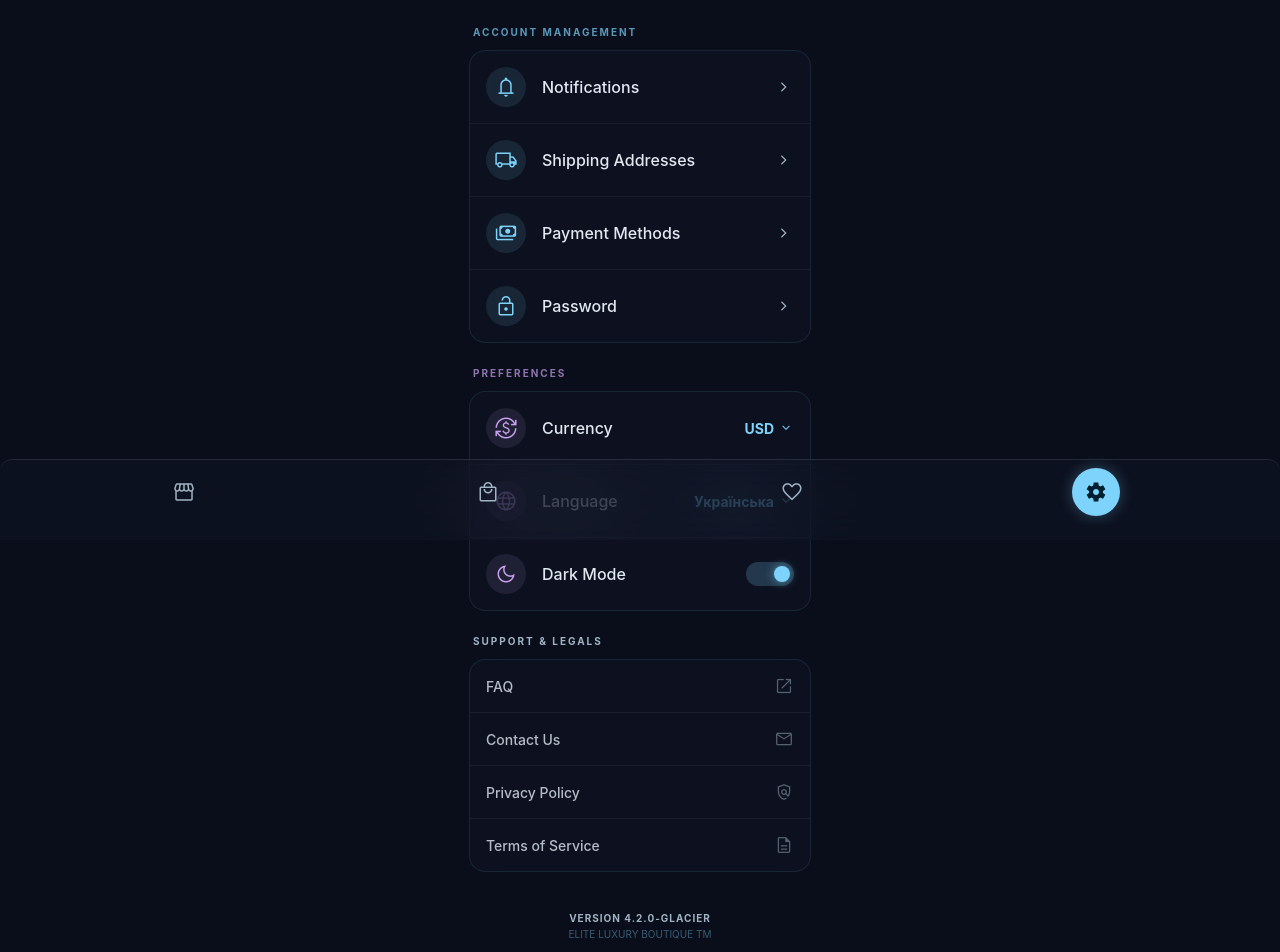
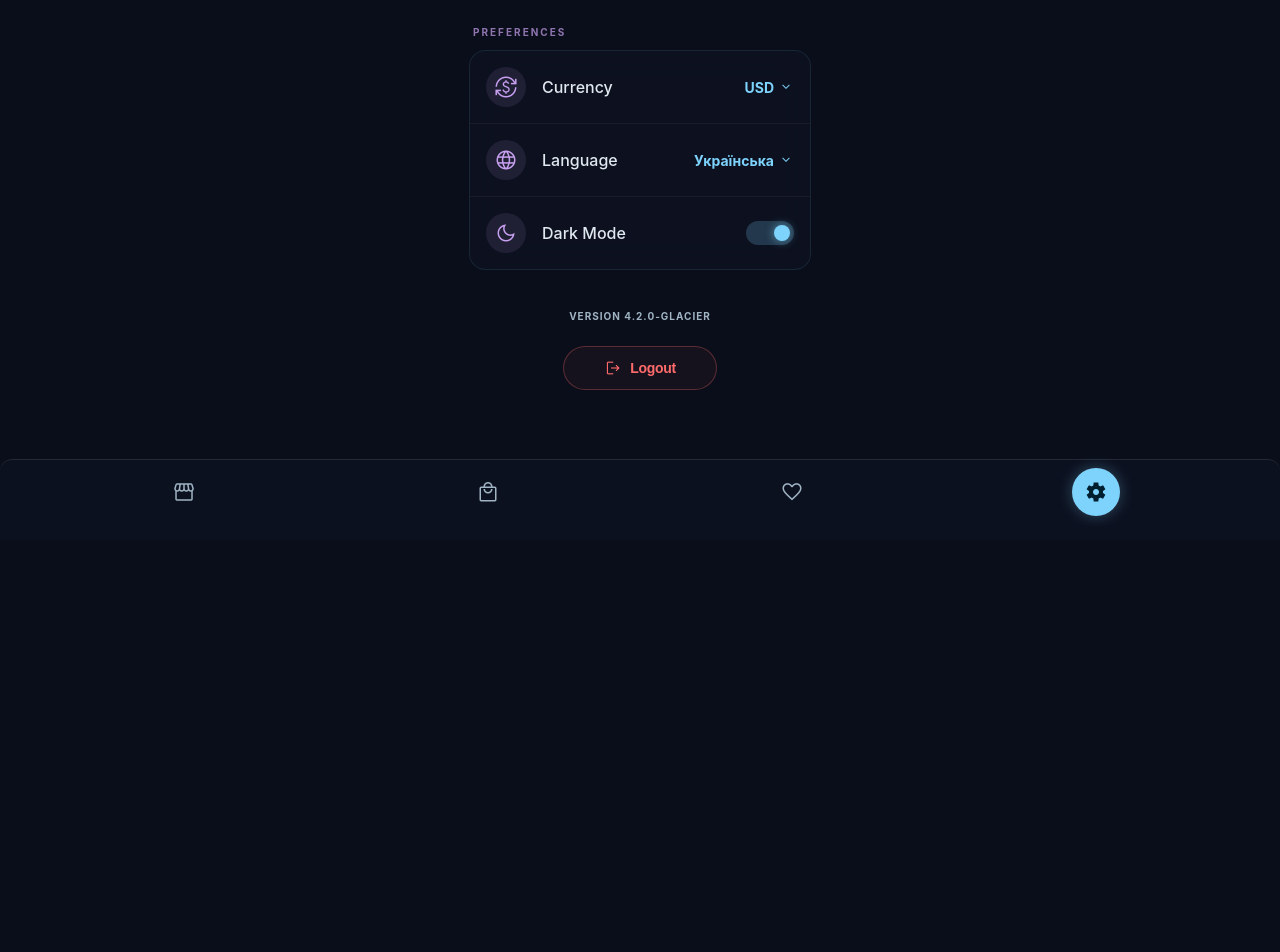
Before and after one commit to zevsozavr/plugstreetwearbot, a React (Vite) app: page /settings in a window 1280 px wide. Shown: the part 260-1212 px from the top of the page. After the commit the page ends 884 px from the top, so only its background shows below. Built offline with nearby package versions, Linux system fonts and the light colour scheme.

Commit message:
fix settings: arrow_back header, remove non-functional buttons (Account Management, Support & Legals), remove ELITE TM text

```diff
--- a/src/pages/Settings.tsx
+++ b/src/pages/Settings.tsx
@@ -52,9 +52,9 @@ export function Settings() {
           height: 64,
         }}
       >
-        <span className="material-symbols-outlined" style={{ color: '#7dd3fc', cursor: 'pointer' }}>menu</span>
+        <span className="material-symbols-outlined" style={{ color: '#7dd3fc', cursor: 'pointer' }} onClick={() => navigate(-1)}>arrow_back</span>
         <h1 style={{ fontFamily: 'Inter', fontSize: 24, fontWeight: 800, letterSpacing: '-0.03em', color: '#7dd3fc' }}>ELITE</h1>
-        <span className="material-symbols-outlined" style={{ color: '#7dd3fc', cursor: 'pointer' }}>shopping_bag</span>
+        <span className="material-symbols-outlined" style={{ color: '#7dd3fc', cursor: 'pointer' }} onClick={() => navigate('/cart')}>shopping_bag</span>
       </header>
 
       <main style={{ paddingTop: 96, paddingLeft: 24, paddingRight: 24 }}>
@@ -109,41 +109,7 @@ export function Settings() {
           </div>
         </section>
 
-        {/* Account Management */}
-        <section style={{ marginBottom: 24 }}>
-          <h3 style={{ fontSize: 10, textTransform: 'uppercase', letterSpacing: '0.2em', fontWeight: 700, color: '#7dd3fc', opacity: 0.7, padding: '0 4px', marginBottom: 12 }}>
-            Account Management
-          </h3>
-          <div style={sectionStyle}>
-            {[
-              { icon: 'notifications', label: 'Notifications' },
-              { icon: 'local_shipping', label: 'Shipping Addresses' },
-              { icon: 'payments', label: 'Payment Methods' },
-              { icon: 'lock_open', label: 'Password' },
-            ].map((item, i) => (
-              <div key={item.label} style={{ ...rowStyle, ...(i < 3 ? rowBorder : {}) }}>
-                <div style={{ display: 'flex', alignItems: 'center', gap: 16 }}>
-                  <div
-                    style={{
-                      width: 40,
-                      height: 40,
-                      display: 'flex',
-                      alignItems: 'center',
-                      justifyContent: 'center',
-                      borderRadius: 24,
-                      background: 'rgba(125, 211, 252, 0.1)',
-                      color: '#7dd3fc',
-                    }}
-                  >
-                    <span className="material-symbols-outlined">{item.icon}</span>
-                  </div>
-                  <span style={{ fontWeight: 500, color: '#e0e8f0' }}>{item.label}</span>
-                </div>
-                <span className="material-symbols-outlined" style={{ color: '#a0b4c4', fontSize: 20 }}>chevron_right</span>
-              </div>
-            ))}
-          </div>
-        </section>
+
 
         {/* Preferences */}
         <section style={{ marginBottom: 24 }}>
@@ -248,36 +214,13 @@ export function Settings() {
           </div>
         </section>
 
-        {/* Support & Legals */}
-        <section style={{ marginBottom: 24 }}>
-          <h3 style={{ fontSize: 10, textTransform: 'uppercase', letterSpacing: '0.2em', fontWeight: 700, color: '#a0b4c4', padding: '0 4px', marginBottom: 12 }}>
-            Support &amp; Legals
-          </h3>
-          <div style={sectionStyle}>
-            {[
-              { icon: 'launch', label: 'FAQ' },
-              { icon: 'mail', label: 'Contact Us' },
-              { icon: 'policy', label: 'Privacy Policy' },
-              { icon: 'description', label: 'Terms of Service' },
-            ].map((item, i) => (
-              <div key={item.label} style={{ ...rowStyle, ...(i < 3 ? rowBorder : {}) }}>
-                <span style={{ fontWeight: 500, opacity: 0.8, color: '#e0e8f0', fontSize: 14 }}>{item.label}</span>
-                <span className="material-symbols-outlined" style={{ color: '#a0b4c4', opacity: 0.5, fontSize: 20 }}>{item.icon}</span>
-              </div>
-            ))}
-          </div>
-        </section>
+
 
         {/* About */}
         <section style={{ paddingTop: 16, paddingBottom: 48, display: 'flex', flexDirection: 'column', alignItems: 'center', gap: 24 }}>
-          <div style={{ textAlign: 'center' }}>
-            <p style={{ fontSize: 10, fontWeight: 700, letterSpacing: '0.1em', textTransform: 'uppercase', color: '#a0b4c4' }}>
-              Version 4.2.0-GLACIER
-            </p>
-            <p style={{ fontSize: 10, color: 'rgba(125, 211, 252, 0.4)', marginTop: 4 }}>
-              ELITE LUXURY BOUTIQUE TM
-            </p>
-          </div>
+          <p style={{ fontSize: 10, fontWeight: 700, letterSpacing: '0.1em', textTransform: 'uppercase', color: '#a0b4c4' }}>
+            Version 4.2.0-GLACIER
+          </p>
           <button
             style={{
               display: 'flex',
```
